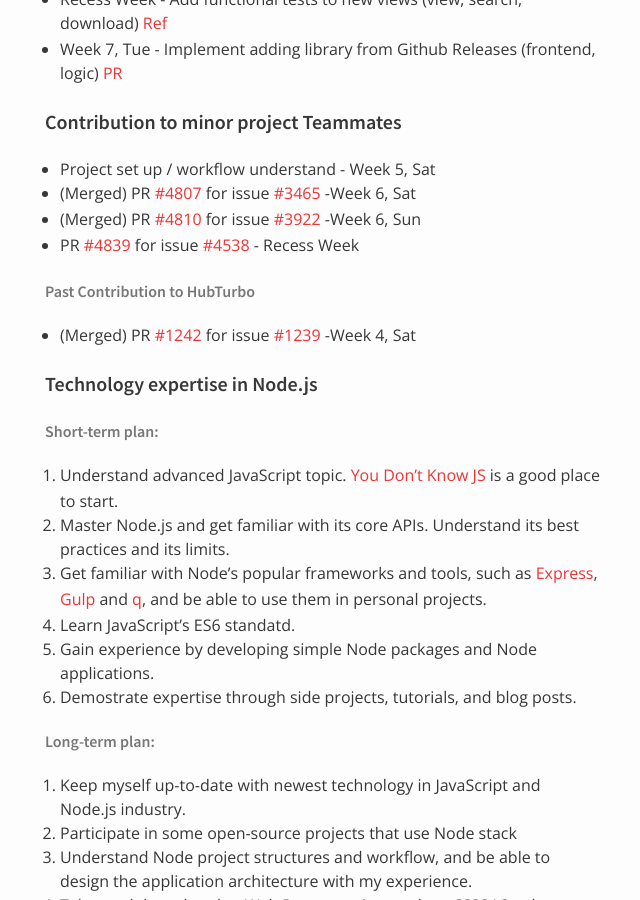
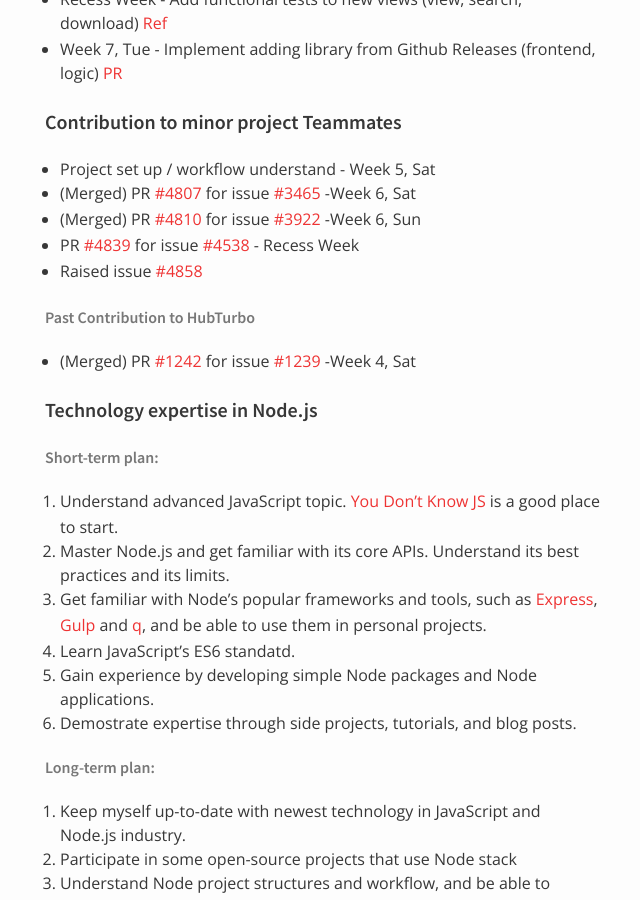
Before and after one commit to nus-oss/cs3281-AY1516S2-website, a Jekyll site: the page built from teams/codebender.md, in a window 1280 px wide and 900 px high, scrolled down 11241 px. Shown: the whole window, without its empty margins (325-965 px from the left). Built offline with Jekyll 4.4.1, drawn with Linux system fonts in a browser that asks for light colours.

Commit message:
Update Jiang Sheng's progress for minor project

```diff
--- a/teams/codebender.md
+++ b/teams/codebender.md
@@ -340,6 +340,7 @@ permalink: /teams/codebender/
 * (Merged) PR [#4807](https://github.com/TEAMMATES/teammates/pull/4807) for issue [#3465](https://github.com/TEAMMATES/teammates/issues/3465) -Week 6, Sat
 * (Merged) PR [#4810](https://github.com/TEAMMATES/teammates/pull/4810) for issue [#3922](https://github.com/TEAMMATES/teammates/issues/3922) -Week 6, Sun
 * PR [#4839](https://github.com/TEAMMATES/teammates/pull/4839) for issue [#4538](https://github.com/TEAMMATES/teammates/issues/4538) - Recess Week
+* Raised issue [#4858](https://github.com/TEAMMATES/teammates/issues/4858)
 
 ###### Past Contribution to HubTurbo
 * (Merged) PR [#1242](https://github.com/HubTurbo/HubTurbo/pull/1242) for issue [#1239](https://github.com/HubTurbo/HubTurbo/issues/1239) -Week 4, Sat
```
